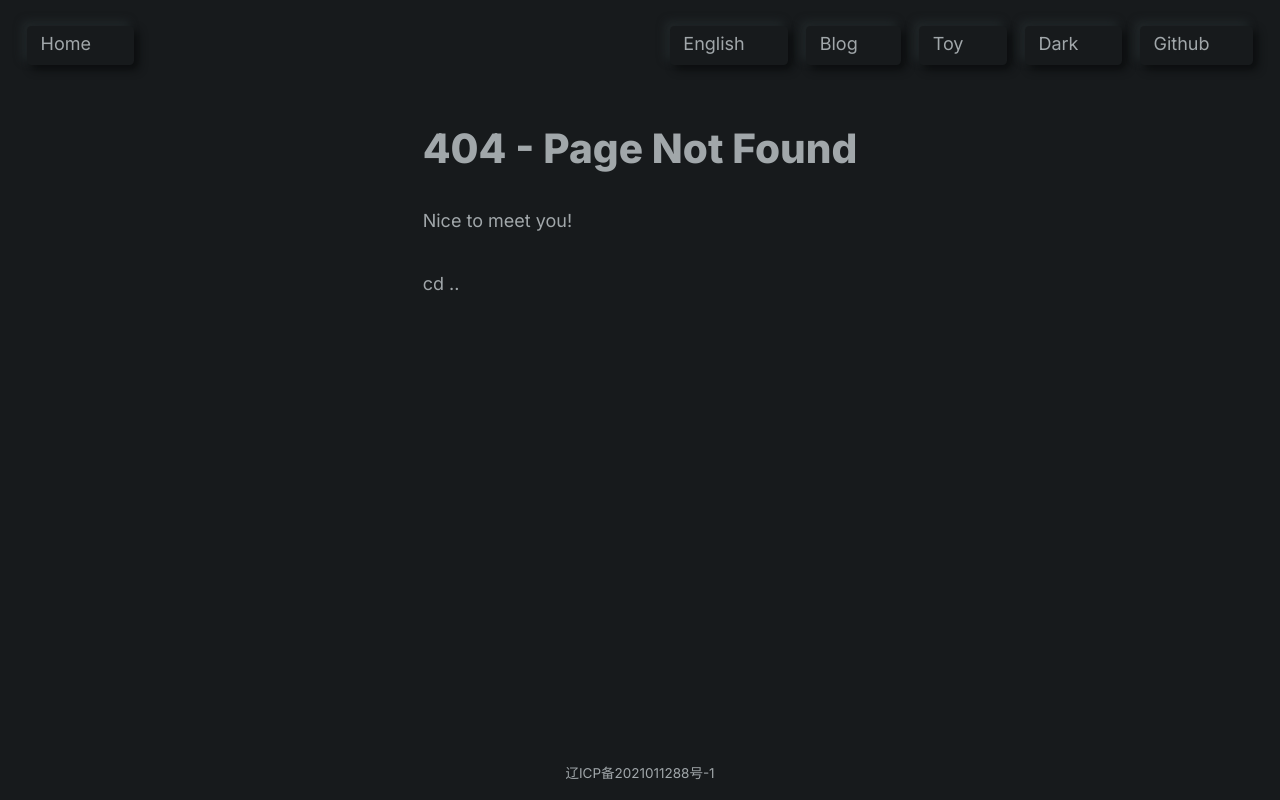
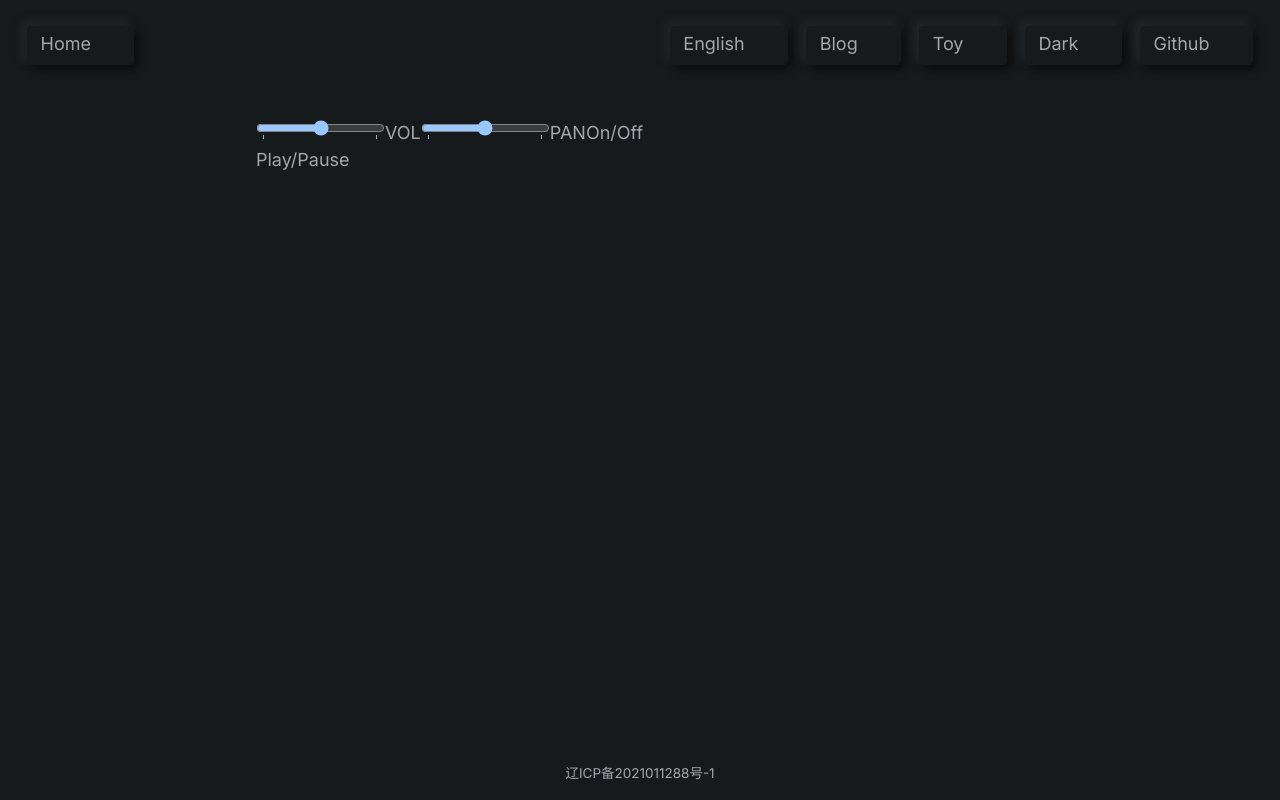
Before and after one commit to 2nonnon/blog, a Next.js app: page /toys/audio in a window 1280 px wide. Before the commit this address had no page. Built offline with nearby package versions, Linux system fonts and the light colour scheme; some icons are missing.

Commit message:
audio player init

```diff
--- a/dictionaries/en.json
+++ b/dictionaries/en.json
@@ -42,7 +42,12 @@
         "mine": "MineSweeper",
         "color": "Color Converter",
         "image": "Image Compressor",
-        "todo": "Todo"
+        "todo": "Todo",
+        "audio": "Audio Player"
+    },
+    "audio": {
+        "title": "Audio Player",
+        "description": "A simple audio player."
     },
     "todo": {
         "title": "Todo List",
--- a/dictionaries/zh.json
+++ b/dictionaries/zh.json
@@ -42,7 +42,12 @@
         "mine": "扫雷",
         "color": "色值转换",
         "image": "图片压缩",
-        "todo": "待办"
+        "todo": "待办",
+        "audio": "音频播放器"
+    },
+    "audio": {
+        "title": "音频播放器",
+        "description": "一个简单的音频播放器。"
     },
     "todo": {
         "title": "待办列表",
--- /dev/null
+++ b/pages/toys/audio/index.tsx
@@ -0,0 +1,117 @@
+import Head from 'next/head'
+import type { GetStaticProps } from 'next'
+
+import { useEffect, useMemo, useRef, useState } from 'react'
+import type { Dictionary, LocaleType } from '@/dictionaries'
+import { getDictionary } from '@/dictionaries'
+
+const pannerOptions = { pan: 0 }
+
+const Audio = ({ dictionary }: { locale: LocaleType
+  dictionary: Dictionary }) => {
+  const copies = dictionary.audio
+
+  const [playing, setPlaying] = useState(false)
+
+  const audioEl = useRef<HTMLAudioElement>()
+  const [audioCtx, setAudioCtx] = useState<AudioContext>()
+
+  const gainNode = useMemo(() => {
+    return audioCtx?.createGain()
+  }, [audioCtx])
+
+  const panner = useMemo(() => {
+    return audioCtx && new StereoPannerNode(audioCtx, pannerOptions)
+  }, [audioCtx])
+
+  useEffect(() => {
+    setAudioCtx(new window.AudioContext())
+  }, [])
+
+  useEffect(() => {
+    if (audioCtx) {
+      const track = audioCtx.createMediaElementSource(audioEl.current)
+
+      track.connect(gainNode).connect(panner).connect(audioCtx.destination)
+    }
+  }, [audioEl.current])
+
+  return (
+    <>
+      <Head>
+        <title>{copies.title}</title>
+        <meta name="description" content={copies.description} />
+      </Head>
+      <div className='max-w-screen-md mx-auto py-6 w-full'>
+        <section>
+          <input type="range" id="volume" min="0" max="2" defaultValue="1" list="gain-vals" step="0.01" data-action="volume" onChange={(e) => {
+            gainNode.gain.value = +e.target.value
+          }} />
+          <datalist id="gain-vals">
+            <option value="0" label="min"/>
+            <option value="2" label="max"/>
+          </datalist>
+          <label htmlFor="volume">VOL</label>
+
+          <input type="range" id="panner" list="pan-vals" min="-1" max="1" defaultValue="0" step="0.01" data-action="panner" onChange={(e) => {
+            panner.pan.value = +e.target.value
+          }}/>
+          <datalist id="pan-vals">
+            <option value="-1" label="left"/>
+            <option value="1" label="right"/>
+          </datalist>
+          <label htmlFor="panner">PAN</label>
+
+          <button role="switch" aria-checked={playing} onClick={() => {
+            if (playing) {
+              audioCtx.suspend()
+              setPlaying(false)
+            }
+            else {
+              audioCtx.resume()
+              setPlaying(true)
+            }
+          }}>
+            <span>On/Off</span>
+          </button>
+        </section>
+
+        <section >
+
+          <audio ref={audioEl} src="https://s3-us-west-2.amazonaws.com/s.cdpn.io/858/outfoxing.mp3" crossOrigin="anonymous" onEnded={() => {
+            setPlaying(false)
+          }}></audio>
+
+          <button role="switch" aria-checked={playing} onClick={() => {
+            if (audioCtx.state === 'suspended')
+              audioCtx.resume()
+
+            if (!playing) {
+              audioEl.current.play()
+              setPlaying(true)
+            }
+            else {
+              audioEl.current.pause()
+              setPlaying(false)
+            }
+          }}>
+            <span>Play/Pause</span>
+          </button>
+        </section>
+      </div>
+    </>
+  )
+}
+
+export default Audio
+
+export const getStaticProps: GetStaticProps = async ({ locale }) => {
+  const dictionary = await getDictionary(locale as LocaleType)
+
+  return {
+    props: {
+      locale,
+      dictionary,
+    },
+  }
+}
--- a/pages/toys/index.tsx
+++ b/pages/toys/index.tsx
@@ -35,6 +35,11 @@ export default function Page({ dictionary }: { locale: LocaleType
       icon: 'ri:calendar-todo-line',
       link: '/toys/todo',
     },
+    {
+      name: copies.audio,
+      icon: 'carbon:audio-console',
+      link: '/toys/audio',
+    },
   ]
 
   return (
```
